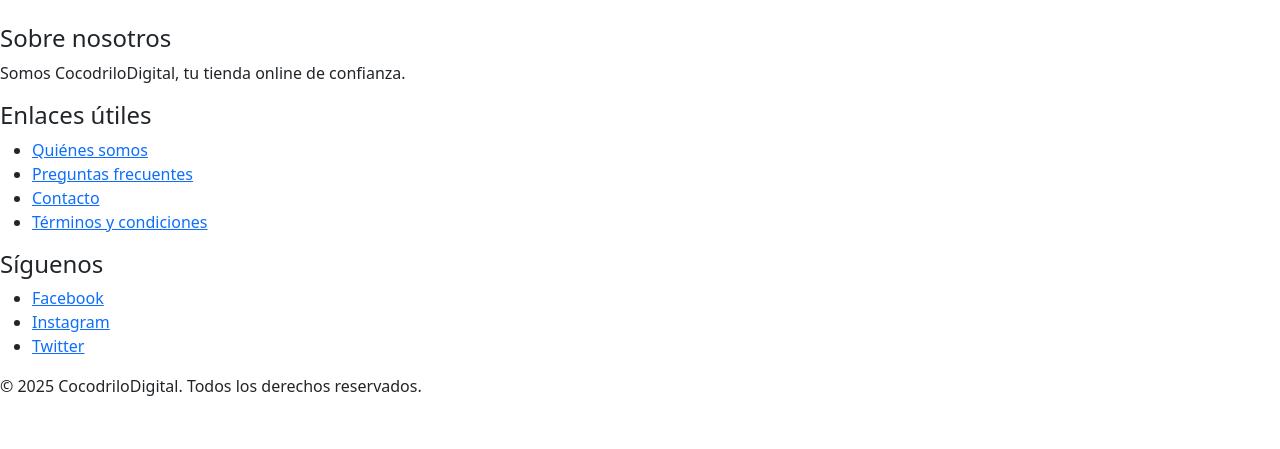
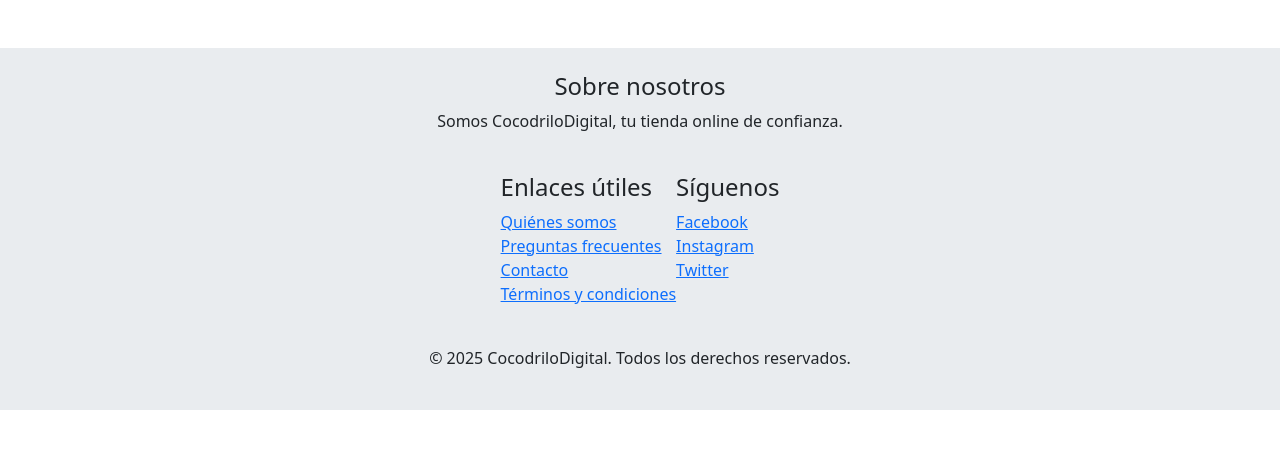
Before and after one commit to Raulledea/CocodriloDigital, a Django app: page /home/ in a window 1280 px wide. Shown: the part 56-505 px from the top of the page. Run offline with Django 5.2, Linux system fonts and the light colour scheme; data that the repository does not hold is empty.

Commit message:
actualizar clases de footer.html

```diff
--- a/CocodriloDigital/templates/base/partials/footer.html
+++ b/CocodriloDigital/templates/base/partials/footer.html
@@ -1,12 +1,19 @@
-<div class="footer-container">
-    <div class="footer-header">
+<footer class="bg-body-secondary mt-5">
+  <div class="container py-4">
+
+    <!-- Sección Sobre nosotros -->
+    <div class="row">
+      <div class="col-12 text-center">
         <h4>Sobre nosotros</h4>
         <p>Somos CocodriloDigital, tu tienda online de confianza.</p>
       </div>
+    </div>
 
-    <div class="footer-section">
+    <!-- Bloque centrado con dos columnas -->
+    <div class="row justify-content-center mt-4 g-0">
+      <div class="col-auto">
         <h4>Enlaces útiles</h4>
-    <ul>
+        <ul class="list-inline">
           <li><a href="/about/">Quiénes somos</a></li>
           <li><a href="/faq/">Preguntas frecuentes</a></li>
           <li><a href="/contact/">Contacto</a></li>
@@ -14,9 +21,9 @@
         </ul>
       </div>
 
-    <div class="footer-section">
+      <div class="col-auto">
         <h4>Síguenos</h4>
-    <ul class="social-links">
+        <ul class="list-inline">
           <li><a href="#">Facebook</a></li>
           <li><a href="#">Instagram</a></li>
           <li><a href="#">Twitter</a></li>
@@ -24,6 +31,12 @@
       </div>
     </div>
 
-<div class="footer-bottom">
+    <!-- Footer bottom -->
+    <div class="row mt-4">
+      <div class="col-12 text-center">
         <p>&copy; 2025 CocodriloDigital. Todos los derechos reservados.</p>
       </div>
+    </div>
+
+  </div>
+</footer>
```
Lines whose indentation alone changed are shown as unchanged.
